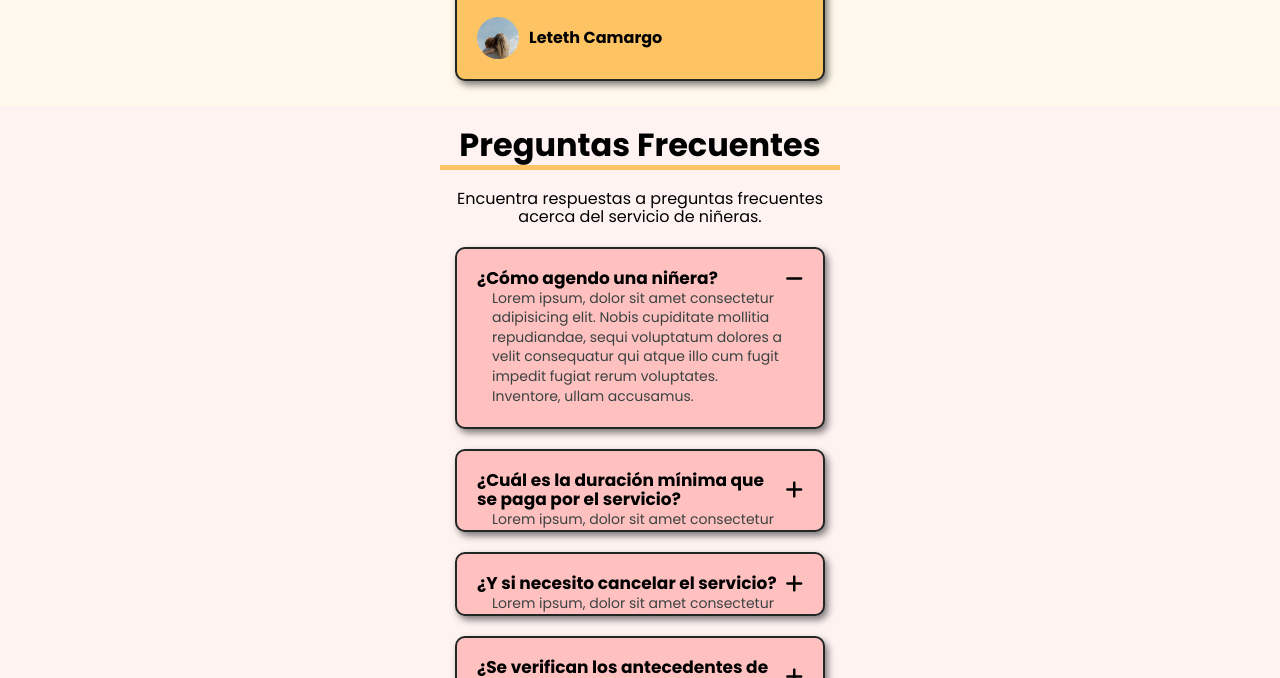
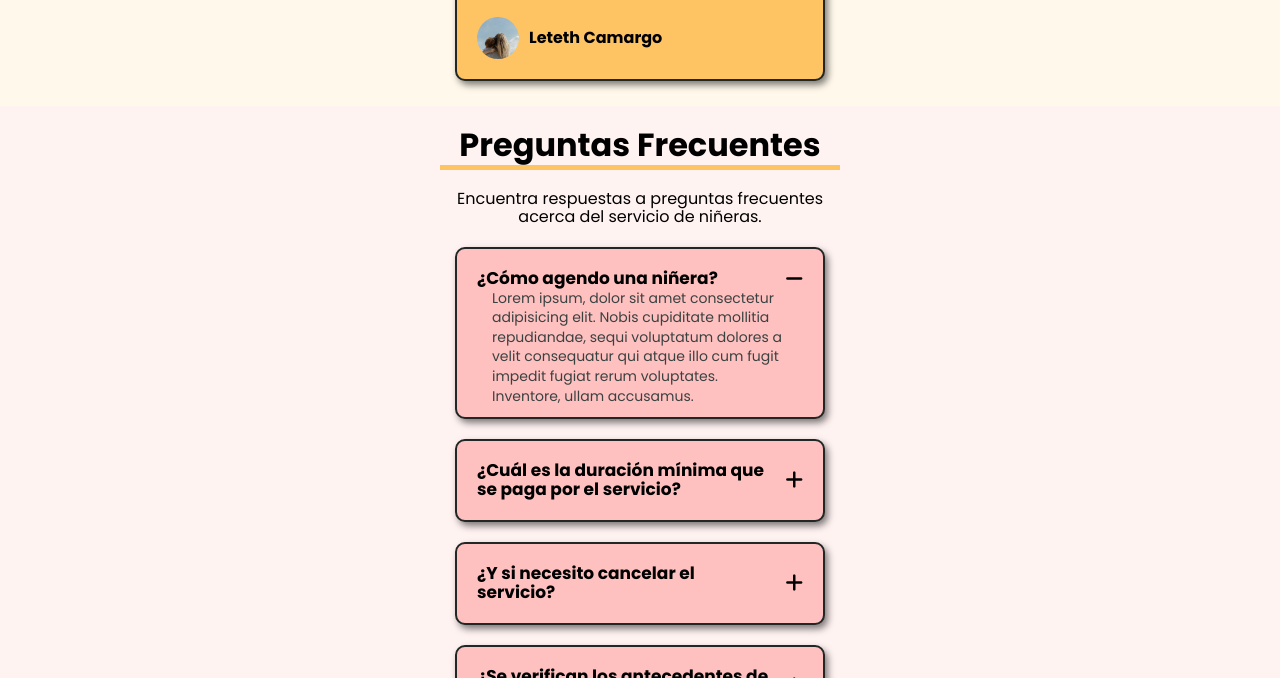
Before and after one commit to Camoralesh27/nounous_v3, a website: page index.html in a window 1280 px wide. Both pictures are taken after a click on the element "¿Cómo agendo una niñera?". Shown: the part 2233-2911 px from the top of the page. Drawn offline with nearby package versions, Linux system fonts and the light colour scheme.

Commit message:
arreglando faq el dropdown para no ver la descripcion

```diff
--- a/js/menu.js
+++ b/js/menu.js
@@ -14,22 +14,7 @@ const showMenu = (toggleId, navId) =>{
  showMenu('navM-toggle','navM-menu');
 
 
- /*=============== FAQ ===============*/
-/* const showFAQ = (toggleId, navId) =>{
-    const toggle = document.getElementById(toggleId),
-          nav = document.getElementById(navId)
-
-    toggle.addEventListener('click', () =>{
-        // Add show-menu class to nav menu
-        nav.classList.toggle('show-faq')
-        // Add show-icon to show and hide menu icon
-        toggle.classList.toggle('show-icon2')
-    })
- }
-
- showFAQ('widget3-toggle','widget3-answer'); */
-
- /* FAQ 2 */
+ /* FAQ */
  const accordionContent = document.querySelectorAll(".accordion__content")
 
  accordionContent.forEach((item, index) => {
@@ -40,9 +25,11 @@ const showMenu = (toggleId, navId) =>{
     let description = item.querySelector(".accordion__description");
     if(item.classList.contains("open")){
         description.style.height = `${description.scrollHeight}px`;
+        description.style.opacity = "1"; /* ! */
         item.querySelector("i").classList.replace("fa-plus","fa-minus");
     }else {
         description.style.height = "0px";
+        description.style.opacity = "0";
         item.querySelector("i").classList.replace("fa-minus","fa-plus");
     }
     removeOpen(index);
@@ -58,6 +45,7 @@ function removeOpen(index1){
 
             let des = item2.querySelector(".accordion__description");
             des.style.height ="0px"
+            des.style.opacity = "0";
             item2.querySelector("i").classList.replace("fa-minus","fa-plus");
         }
     })
--- a/src/scss/ui/contenido/_faq.scss
+++ b/src/scss/ui/contenido/_faq.scss
@@ -56,9 +56,9 @@
         overflow: hidden;
     }
 
-    /* & .open {
+    & .open {
         padding-bottom: 1rem ;
-    } */
+    }
 
     &__question {
         display: flex;
@@ -68,6 +68,7 @@
         /* min-height: 5rem; */
         /* padding: 0 1.5rem; */
         transition: all .2s linear;
+        column-gap: 1rem;
     }
 
     &__title {
@@ -79,14 +80,13 @@
     }
 
     &__description {
-        /* display: none; */
         height: 0;
         font-size: 1.4rem;
         padding: 0 1.5rem;
         color: lighten(v.$black, 10%);
         transition: all .2s linear;
         line-height: 1.4;
-        /* opacity: 0; */
+        opacity: 0;
     }
 
 
```
Also changed, not shown: build/css/app.css, 1 other file.
